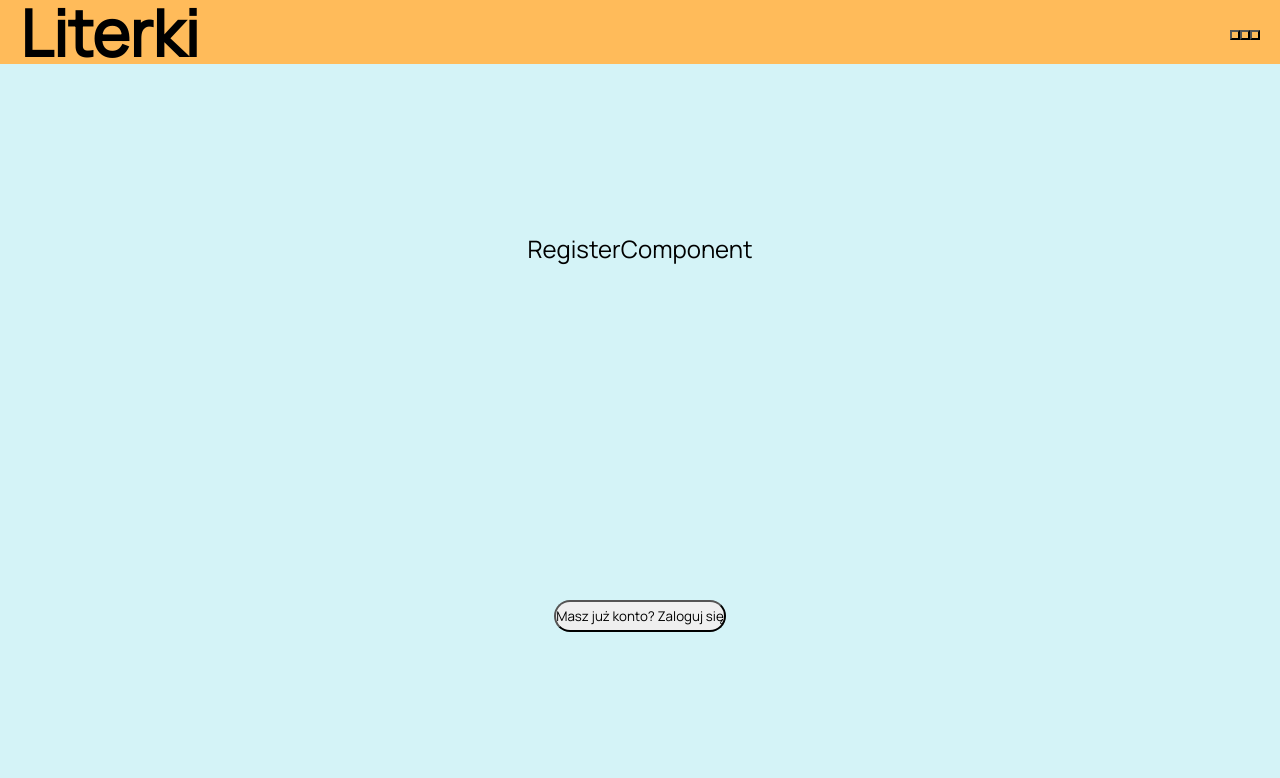
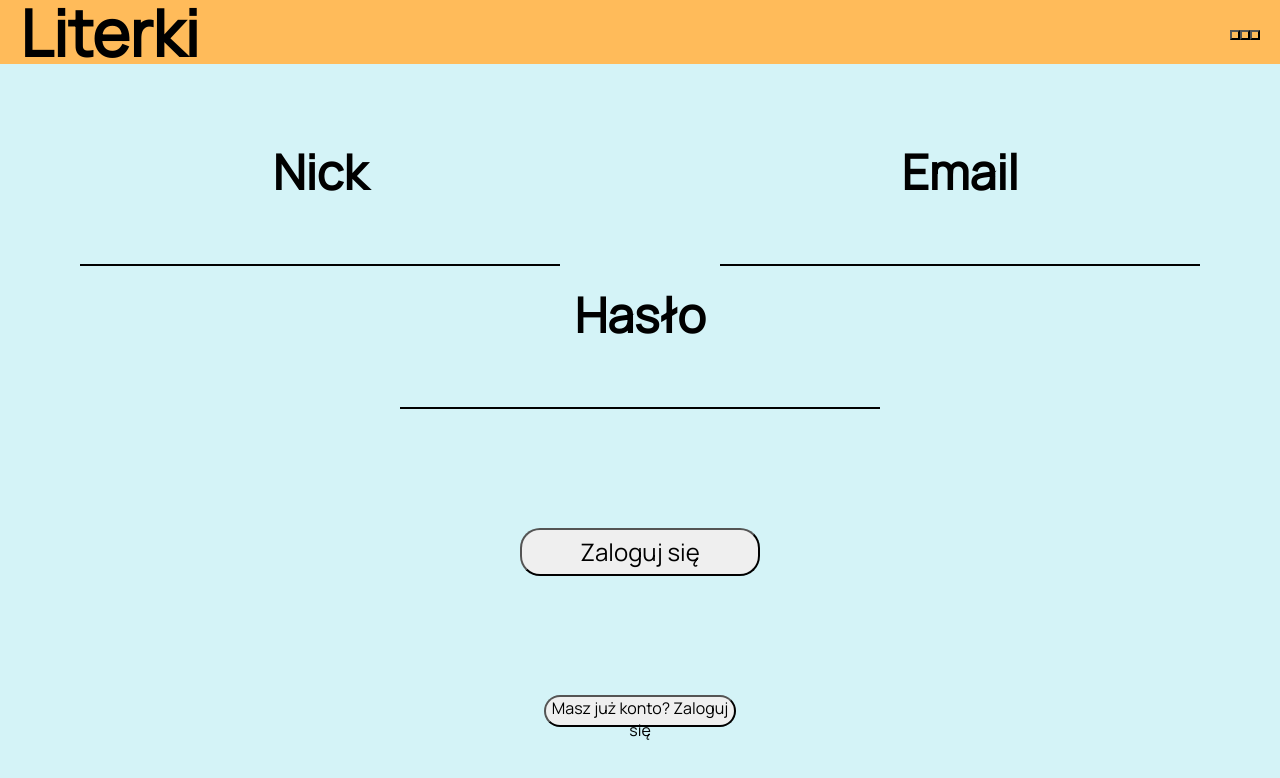
Before and after one commit to szariii/literki, a React (Vite) app in the folder website/: page / in a window 1280 px wide. Both pictures are taken after a click on the button "Stwórz nowe konto". Shown: the top 778 px of the page. Built offline with nearby package versions, Linux system fonts and the light colour scheme.

Commit message:
styled loginComponent and registerComponent

```diff
--- a/website/src/components/loginPage/LoginComponent.tsx
+++ b/website/src/components/loginPage/LoginComponent.tsx
@@ -1,4 +1,6 @@
-import { useState } from "react";
+import "../../style/loginPage/_loginComponent.scss";
+
+import { ChangeEvent, useState } from "react";
 
 const LoginComponent = () => {
   const [loginData, setLoginData] = useState<LoginData>({
@@ -7,23 +9,41 @@ const LoginComponent = () => {
   });
 
   return (
-    <div className="loginComponent" >
-      <p>LoginComponent</p>
-      {/* <h1>Sad</h1>
-      <h2>Sad</h2>
-      <h3>Sad</h3>
-      <h4>Sad</h4>
-      <h5>Sad</h5>
-      <h6>Sad</h6>
-      <p>Sad</p> */}
-      <div className="loginComponent__inputs" >
-        <div>
-          <h2>nick</h2>
-          <input type="text" />
+    <>
+      <div className="inputsContainer">
+        <div className="inputsContainer__inputContainer">
+          <h2>Nick</h2>
+          <input
+            value={loginData.nick}
+            onChange={(e: ChangeEvent<HTMLInputElement>) => {
+              const inpEvent = e.nativeEvent as InputEvent;
+              setLoginData({
+                ...loginData,
+                nick: `${loginData.nick}${inpEvent.data}`,
+              });
+            }}
+            className="inputsContainer__input"
+            type="text"
+          />
+        </div>
+        <div className="inputsContainer__inputContainer">
+          <h2>Hasło</h2>
+          <input
+            className="inputsContainer__input"
+            type="password"
+            value={loginData.password}
+            onChange={(e: ChangeEvent<HTMLInputElement>) => {
+              const inpEvent = e.nativeEvent as InputEvent;
+              setLoginData({
+                ...loginData,
+                password: `${loginData.password}${inpEvent.data}`,
+              });
+            }}
+          />
         </div>
       </div>
-      <button>Zaloguj się</button>
-    </div>
+      <button className="loginButton">Zaloguj się</button>
+    </>
   );
 };
 
--- a/website/src/components/loginPage/RegisterComponent.tsx
+++ b/website/src/components/loginPage/RegisterComponent.tsx
@@ -1,9 +1,68 @@
+
+import { useState, ChangeEvent } from "react";
+
 const RegisterComponent = () => {
+
+  const [registerData,setRegisterData] = useState<RegsiterData>({nick:"",password:"",email:""})
+
   return (
-    <div>
-      <p>RegisterComponent</p>
-    </div>
+    <>
+      <div className="inputsContainer">
+        <div className="inputsContainer__inputContainer">
+          <h2>Nick</h2>
+          <input
+            value={registerData.nick}
+            onChange={(e: ChangeEvent<HTMLInputElement>) => {
+              const inpEvent = e.nativeEvent as InputEvent;
+              setRegisterData({
+                ...registerData,
+                nick: `${registerData.nick}${inpEvent.data}`,
+              });
+            }}
+            className="inputsContainer__input"
+            type="text"
+          />
+        </div>
+        <div className="inputsContainer__inputContainer">
+          <h2>Email</h2>
+          <input
+            value={registerData.email}
+            onChange={(e: ChangeEvent<HTMLInputElement>) => {
+              const inpEvent = e.nativeEvent as InputEvent;
+              setRegisterData({
+                ...registerData,
+                email: `${registerData.email}${inpEvent.data}`,
+              });
+            }}
+            className="inputsContainer__input"
+            type="text"
+          />
+        </div>
+        <div className="inputsContainer__inputContainer">
+          <h2>Hasło</h2>
+          <input
+            className="inputsContainer__input"
+            type="password"
+            value={registerData.password}
+            onChange={(e: ChangeEvent<HTMLInputElement>) => {
+              const inpEvent = e.nativeEvent as InputEvent;
+              setRegisterData({
+                ...registerData,
+                password: `${registerData.password}${inpEvent.data}`,
+              });
+            }}
+          />
+        </div>
+      </div>
+      <button className="loginButton">Zaloguj się</button>
+    </>
   );
 };
 
+interface RegsiterData{
+  nick:string
+  password:string
+  email:string
+}
+
 export default RegisterComponent;
--- a/website/src/pages/LoginPage.tsx
+++ b/website/src/pages/LoginPage.tsx
@@ -8,9 +8,7 @@ const LoginPage = () => {
 
   return (
     <div className="loginPage">
-      <div className="loginPage__component">
         {showLoginPage === true ? <LoginComponent /> : <RegisterComponent />}
-      </div>
       <div className="loginPage__buttons">
         {showLoginPage === true ? (
           <button
--- a/website/src/style/loginPage/_loginComponent.scss
+++ b/website/src/style/loginPage/_loginComponent.scss
@@ -1,6 +1,39 @@
-@use "../variables";
-.loginComponent {
+@use "../variables" as *;
+
+.inputsContainer {
   display: flex;
-  flex-direction: column;
+  flex-direction: row;
+  justify-content: space-around;
+  width: 100%;
+  flex-wrap: wrap;
 
+  &__inputContainer {
+    display: flex;
+    flex-direction: column;
+    align-items: center;
+    padding-top: 1rem;
+
+  }
+
+  &__input {
+    border: 0;
+    background-color: $light-blue-color;
+    border-bottom: 2px solid black;
+    padding-top: 1rem;
+    font-size: 2rem;
+    width: 30rem;
+
+    &:focus-visible {
+      outline: 0;
+      outline-offset: 0;
+    }
+  }
 }
+
+.loginButton {
+  width: 15rem;
+  height: 3rem;
+  border-radius: 20px;
+  font-size: 1.5rem;
+  cursor: pointer;
+}
--- a/website/src/style/loginPage/_loginPage.scss
+++ b/website/src/style/loginPage/_loginPage.scss
@@ -10,6 +10,9 @@
 
   &__button {
     border-radius: 20px;
+    width: 12rem;
+    font-size: 1rem;
     height: 2rem;
+    cursor: pointer;
   }
 }
```
